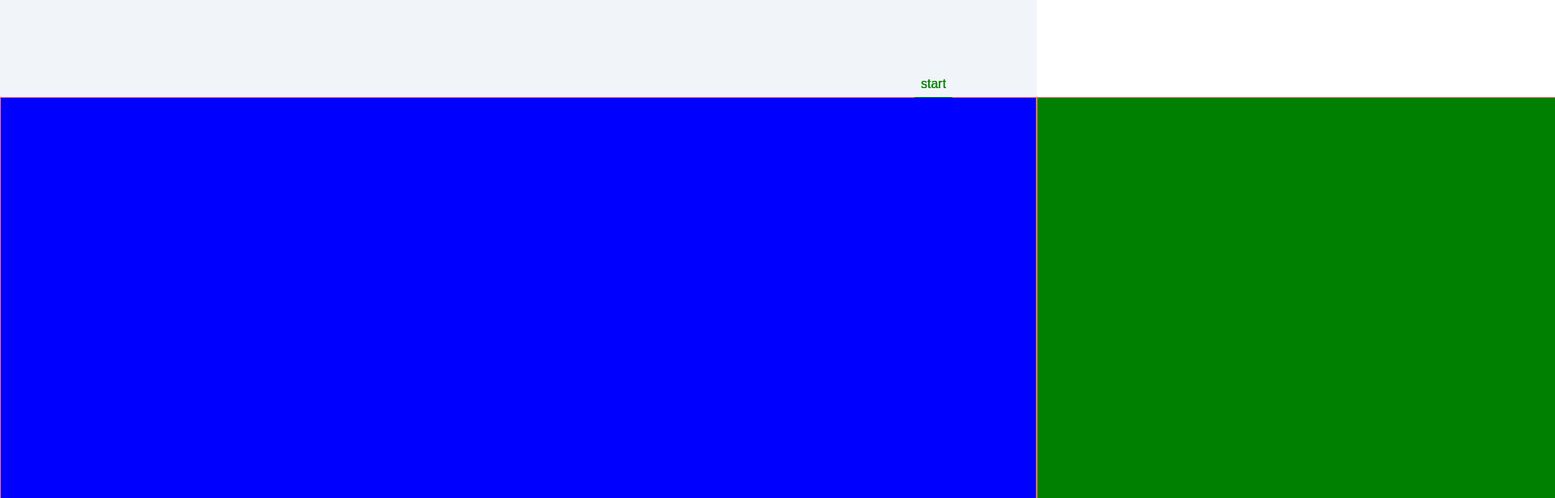
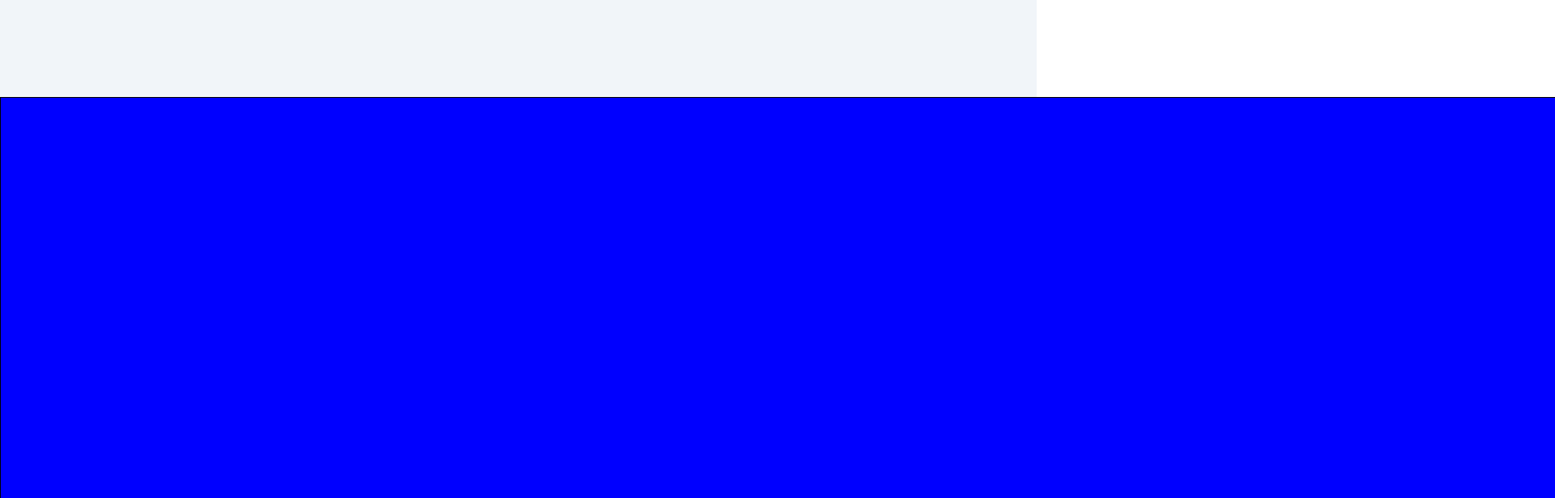
Before and after one commit to Serotoninene/scroll-test, a React (Vite) app: page / in a window 1280 px wide. Shown: the part 1480-2096 px from the top of the page at 81% size, 1920 px wide, since content can reach past the window. Built offline with nearby package versions, Linux system fonts and the light colour scheme.

Commit message:
struggling with the snapping and such

```diff
--- a/src/App.tsx
+++ b/src/App.tsx
@@ -3,7 +3,7 @@ import { gsap } from "gsap";
 import { ScrollTrigger } from "gsap/ScrollTrigger";
 
 const array = new Array(2).fill(0);
-const sliderArray = ["blue", "green", "salmon"];
+const sliderArray = ["blue", "green", "salmon", "lightblue", "lightgreen"];
 
 const Placeholder = () => {
   return (
@@ -22,42 +22,38 @@ const PinnedPlaceholder = () => {
   }, []);
 
   useEffect(() => {
-    if (!ref.current || !sliderRef.current) return;
+    if (!ref.current) return;
 
-    gsap.to(sliderRef.current, {
+    const refWidth = ref.current.getBoundingClientRect().width;
+    console.log(refWidth);
+
+    gsap.to(ref.current, {
       xPercent: -100 * (sliderArray.length - 1),
       scrollTrigger: {
         trigger: ref.current,
+        scrub: 1,
         start: "top top",
-        markers: true,
-        end: () => "+=" + sliderRef.current?.offsetWidth,
-        scrub: 0.9,
+        end: "bottom top",
         pin: true,
-        pinSpacing: false,
-        snap: {
-          snapTo: 1 / 2, // progress increment
-          // or "labels" or function or Array
-          duration: 0.5,
-          directional: true,
-          ease: "power3",
-          // onComplete: callback,
-          // other callbacks: onStart, onInterrupt
+        snap: 1 / (sliderArray.length - 1),
+        onUpdate: (e) => {
+          console.log("SCROLL : ", e.progress);
         },
       },
     });
   }, [ref.current, sliderRef.current]);
 
   return (
-    <section ref={ref} className="h-[300vh]">
-      <div ref={sliderRef} className="flex">
+    <section ref={ref} className="flex flex-nowrap h-[500vw]">
       {sliderArray.map((color, idx) => (
         <div
-            className="h-screen w-screen flex-none border border-red-400"
+          //  okay i can't get this to work, the snap is off
+          //  for the first panels probably because of the pin or something
+          className="panel"
           style={{ backgroundColor: color }}
           key={idx}
         ></div>
       ))}
-      </div>
     </section>
   );
 };
--- a/src/index.css
+++ b/src/index.css
@@ -2,7 +2,9 @@
 @tailwind components;
 @tailwind utilities;
 
-*, *::before, *::after {
+*,
+*::before,
+*::after {
   box-sizing: border-box;
 }
 
@@ -15,19 +17,45 @@ body {
   -webkit-font-smoothing: antialiased;
 }
 
-img, picture, video, canvas, svg {
+img,
+picture,
+video,
+canvas,
+svg {
   display: block;
   max-width: 100%;
 }
 
-input, button, textarea, select {
+input,
+button,
+textarea,
+select {
   font: inherit;
 }
 
-p, h1, h2, h3, h4, h5, h6 {
+p,
+h1,
+h2,
+h3,
+h4,
+h5,
+h6 {
   overflow-wrap: break-word;
 }
 
-#root, #__next {
+#root,
+#__next {
   isolation: isolate;
 }
+
+.panel {
+  height: 100vh;
+  width: 100vw;
+  flex: none;
+  border: 1px solid black;
+  background-color: red;
+}
+
+.panel:first-of-type {
+  width: 200vw;
+}
```
Lines whose indentation alone changed are shown as unchanged.
